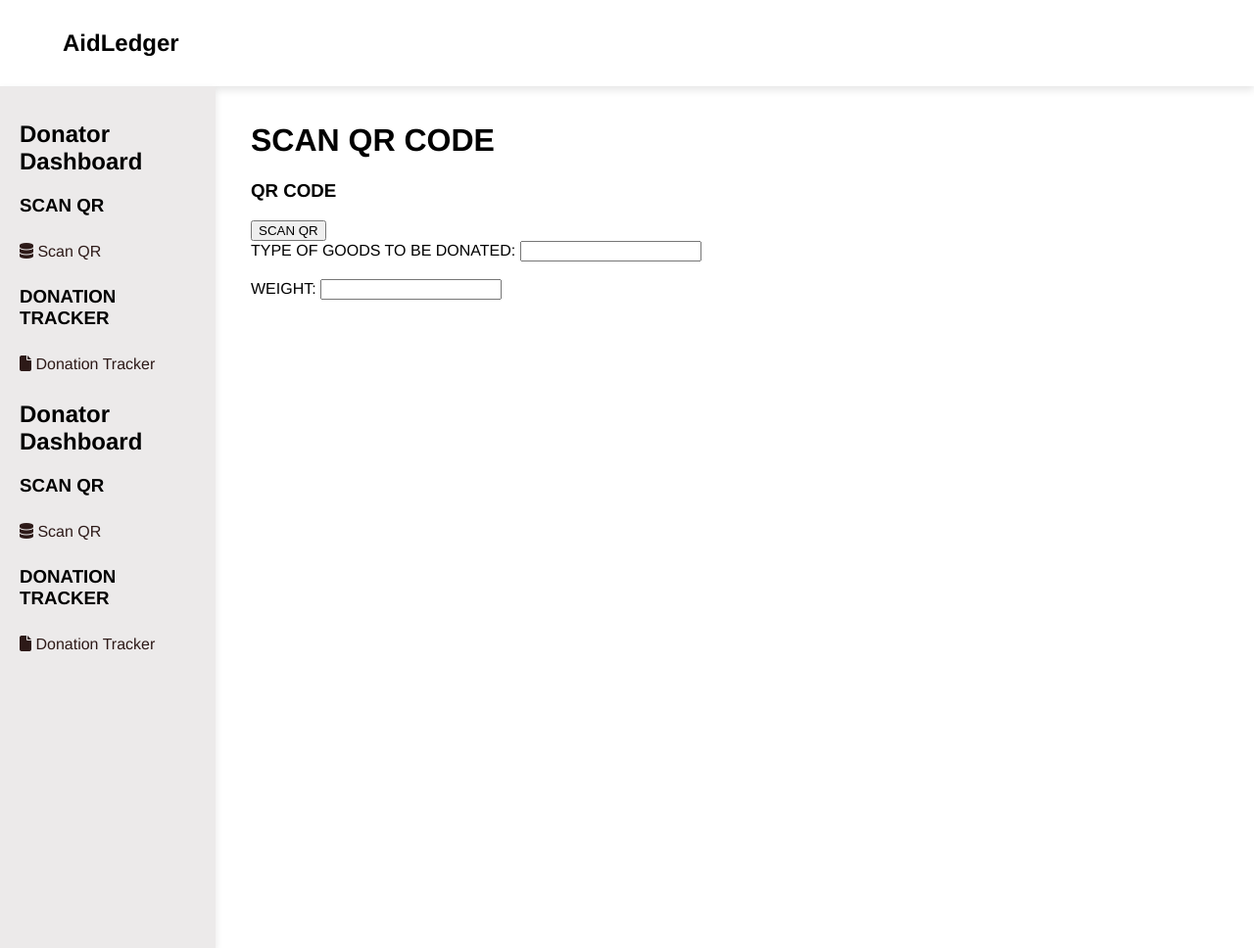
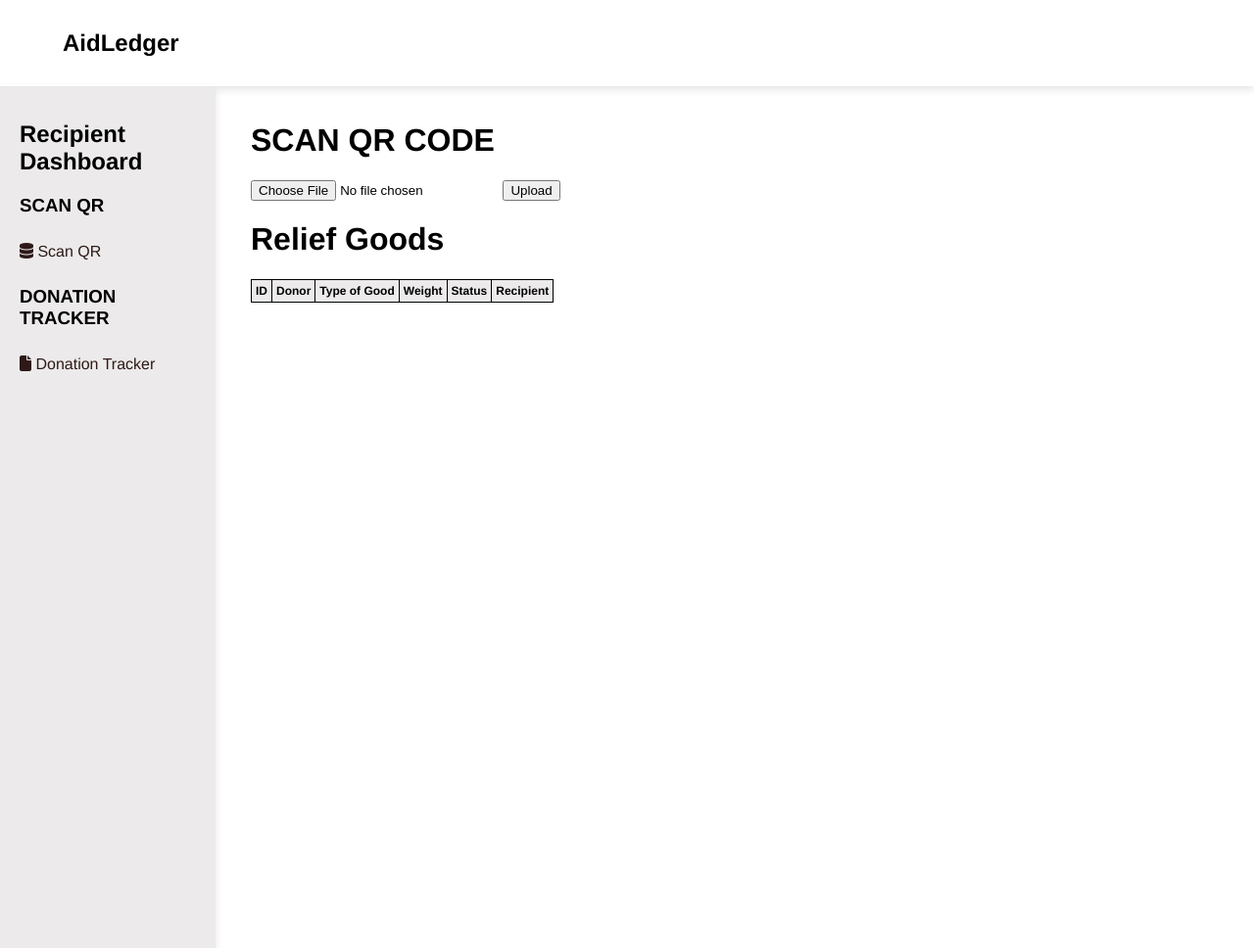
Before and after one commit to mglgnzlz/aidledger, a Django app: page /recipscanqr/ in a window 1280 px wide. Shown: the whole page at 98% size. Run offline with Django 5.2, Linux system fonts and the light colour scheme; lists and menus that the app fills with data are empty; parts of the project's set-up code (start-up, migrations or seed data) failed here and were passed over.

Commit message:
Fixed handler and recipient dashboard content

```diff
--- a/aidledger/AidLedgerMainApp/templates/AidLedgerMainPage/handlerDashboard.html
+++ b/aidledger/AidLedgerMainApp/templates/AidLedgerMainPage/handlerDashboard.html
@@ -1,5 +1,5 @@
 {% extends 'AidLedgerMainPage/baseTemplate.html' %} {% block sidebar %}
-<h2>Donator Dashboard</h2>
+<h2>Handler Dashboard</h2>
 <h3>SCAN QR</h3>
 <a href="" class="button"><i class="fa-solid fa-database"></i> Scan QR</a>
 <h3>DONATION TRACKER</h3>
--- a/aidledger/AidLedgerMainApp/templates/AidLedgerMainPage/recipientDashboard.html
+++ b/aidledger/AidLedgerMainApp/templates/AidLedgerMainPage/recipientDashboard.html
@@ -1,40 +1,58 @@
-{% extends 'AidLedgerMainPage/baseTemplate.html' %}
-
-{% block sidebar %}
-<h2>Donator Dashboard</h2>
+{% extends 'AidLedgerMainPage/baseTemplate.html' %} {% block sidebar %}
+<h2>Recipient Dashboard</h2>
 <h3>SCAN QR</h3>
 <a href="" class="button"><i class="fa-solid fa-database"></i> Scan QR</a>
-<h3>DONATION TRACKER </h3>
-<a href="" class="button"><i class="fa-solid fa-file"></i> Donation Tracker</a>
-<h2>Donator Dashboard</h2>
-<h3>SCAN QR</h3>
-<a href="" class="button"><i class="fa-solid fa-database"></i> Scan QR</a>
-<h3>DONATION TRACKER </h3>
+<h3>DONATION TRACKER</h3>
 <a href="" class="button"><i class="fa-solid fa-file"></i> Donation Tracker</a>
 
-    {% endblock %}
+{% endblock %} {% block content %}
 
+<div class="inputFields">
+  <h1>SCAN QR CODE</h1>
+  <form
+    action="{% url 'recipScanQR' %}"
+    method="post"
+    enctype="multipart/form-data"
+  >
+    {% csrf_token %}
+    <input type="file" name="qr_image" accept="image/*" />
+    <input type="submit" value="Upload" />
+  </form>
+</div>
+{% if qr_code_data %}
+<div class="decoded-data">
+  <p>Decoded QR Data: {{ qr_code_data }}</p>
+  <p>Relief Good ID: {{ relief_good_id }}</p>
+  <p>{{ status }}</p>
+</div>
+{% endif %}
 
+<div class="rfgList">
+  <h1>Relief Goods</h1>
+  <table class="table">
+    <thead>
+      <tr>
+        <th>ID</th>
+        <th>Donor</th>
+        <th>Type of Good</th>
+        <th>Weight</th>
+        <th>Status</th>
+        <th>Recipient</th>
+      </tr>
+    </thead>
+    <tbody>
+      {% for good in relief_goods %}
+      <tr>
+        <td>{{ good.id }}</td>
+        <td>{{ good.donor }}</td>
+        <td>{{ good.typeOfGood }}</td>
+        <td>{{ good.weight }}</td>
+        <td>{{ good.status }}</td>
+        <td>{{ good.recipient }}</td>
+      </tr>
+      {% endfor %}
+    </tbody>
+  </table>
+</div>
 
-    {% block content %}
-
-    <h1>SCAN QR CODE</h1>
-    <div class="qrcodeSection">
-        <h3 class="qrGen">QR CODE</h3>
-        <button>SCAN QR</button>
-    </div>
-
-    <div class="inputFields">
-        <form action="">
-            <label for="rfgType">TYPE OF GOODS TO BE DONATED:</label>
-            <input type="text" id="rfgType" name="rfgType"><br><br>
-            <label for="rfgWeight">WEIGHT:</label>
-            <input type="text" id="rfgWeight" name="rfgWeight"><br><br>
-            <input type="submit" value="RECEIVED>
-        </form>
-    </div>
-
-
-
-
-    {% endblock %}
+{% endblock %}
```
